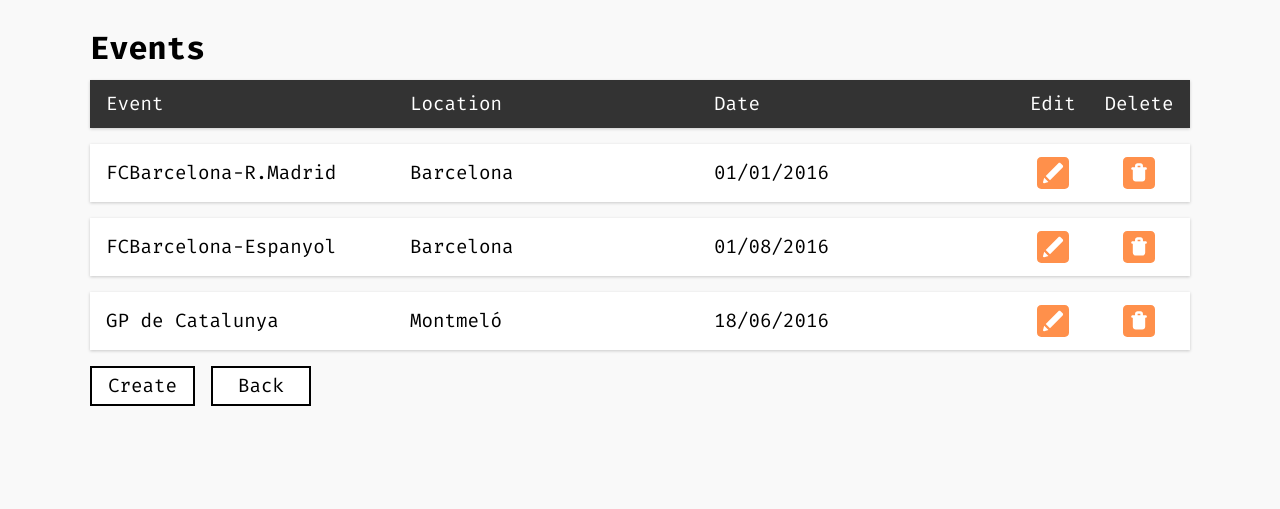
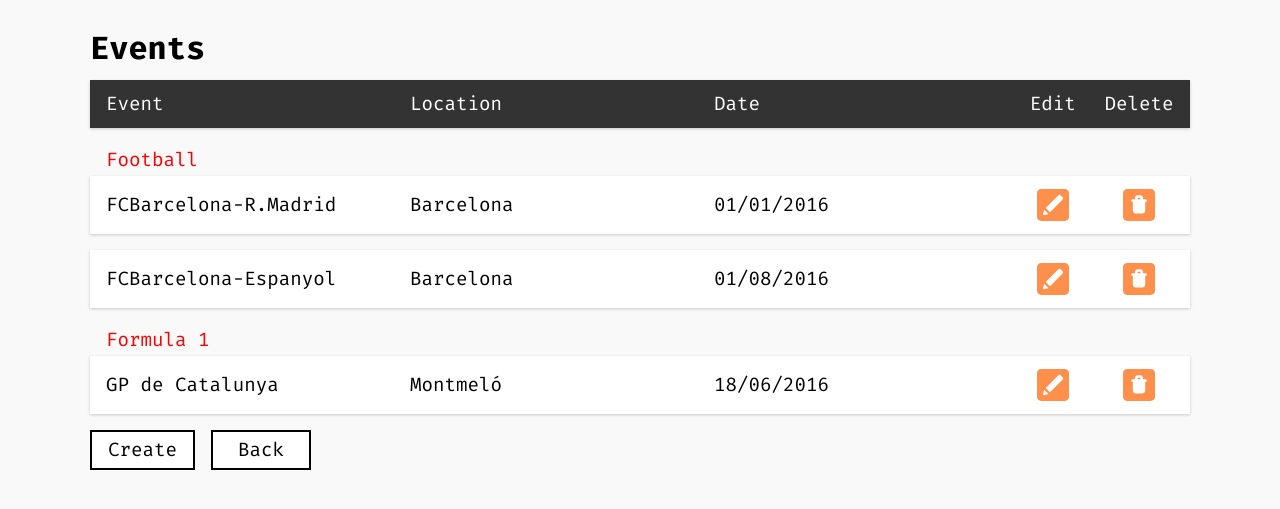
Before and after one commit to manelromero/catalog, a Flask app: page /events in a window 1280 px wide. Shown: the top 509 px of the page. Run offline with Flask 2, Linux system fonts and the light colour scheme.

Commit message:
Add events tree to showEvents()

```diff
--- a/events/static/css/style.css
+++ b/events/static/css/style.css
@@ -120,7 +120,7 @@
 }
 
 .wrapper-events {
-	max-width: 1100px;
+	max-width: 1200px;
 }
 
 .home-link {
@@ -144,6 +144,10 @@
 	box-shadow: 0 1px 3px rgba(0, 0, 0, 0.2)
 }
 
+.row-category {
+	color: #ff0000;
+	padding-left: 1rem;
+}
 .wide-cell {
 	width: 320px;
 }
--- a/events/static/js/main.js
+++ b/events/static/js/main.js
@@ -9,7 +9,7 @@
 	});
 
 	$('.flash').click(function() {
-		$(this).css('display', 'none');
+		$(this).hide(500);
 	});
 
 });
--- a/events/templates/show_events.html
+++ b/events/templates/show_events.html
@@ -25,6 +25,9 @@
 
         <div class="table">
             {% for event in events %}
+            {% if event.category_name %}
+            <div class="row-category">{{ event.category_name }}</div>
+            {% endif %}
             <div class="row">
                 <div class="cell wide-cell">{{ event.name }}</div>
                 <div class="cell wide-cell">{{ event.location }}</div>
--- a/events/views.py
+++ b/events/views.py
@@ -134,8 +134,24 @@
 # show events
 @app.route('/events')
 def showEvents():
+    eventList = []
+    oldEvent = ''
     events = session.query(Event).order_by(Event.category_id).all()
-    return render_template('show_events.html', events=events)
+    for event in events:
+        eventDict = {
+            'id': event.id,
+            'category_name': event.category.name,
+            'name': event.name,
+            'location': event.location,
+            'date': event.date
+        }
+        newEvent = event.category.name
+        if newEvent == oldEvent:
+            eventDict['category_name'] = False
+        else:
+            oldEvent = newEvent
+        eventList.append(eventDict)
+    return render_template('show_events.html', events=eventList)
 
 
 # edit event
```
Also changed, not shown: tickets.db.
